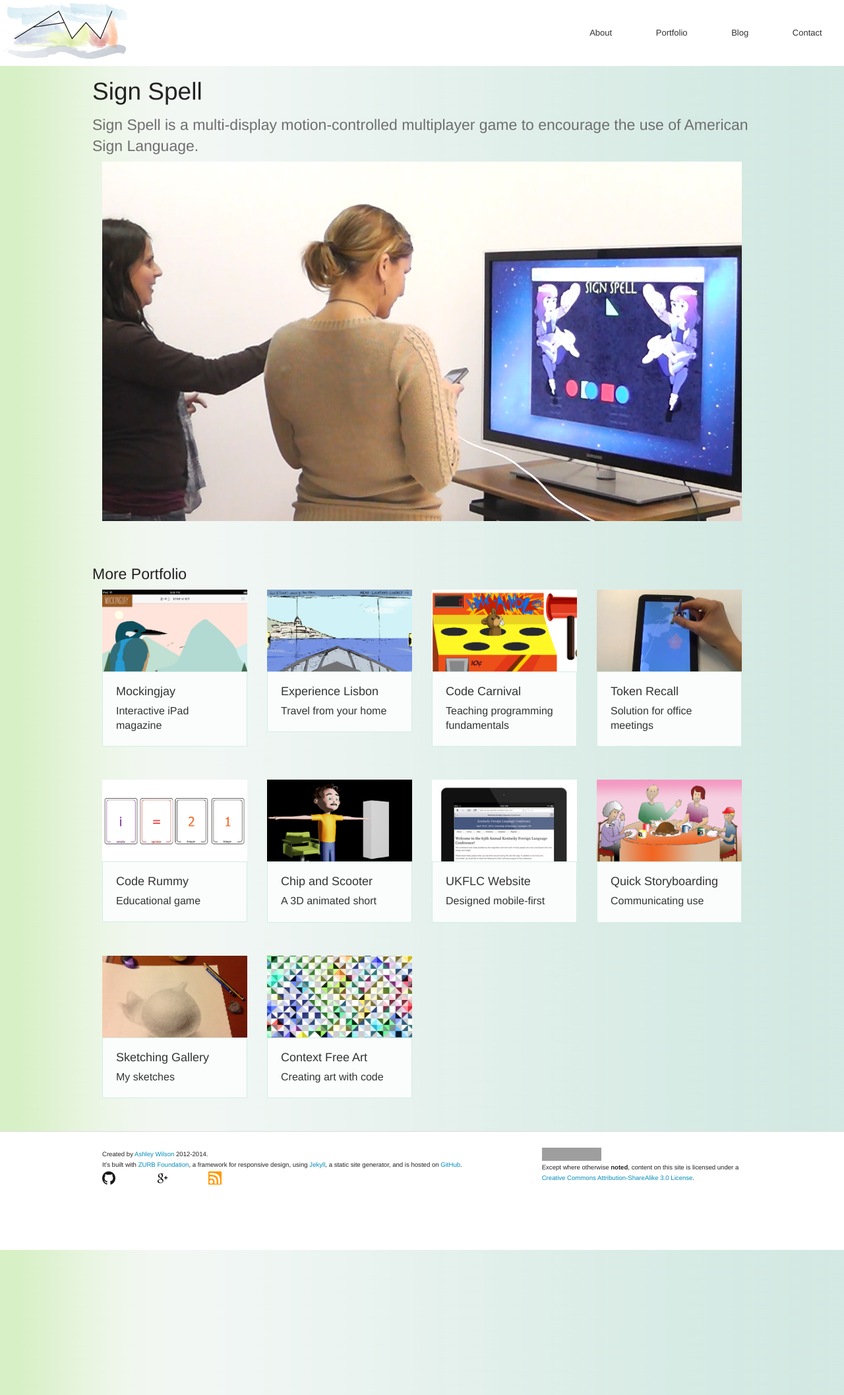
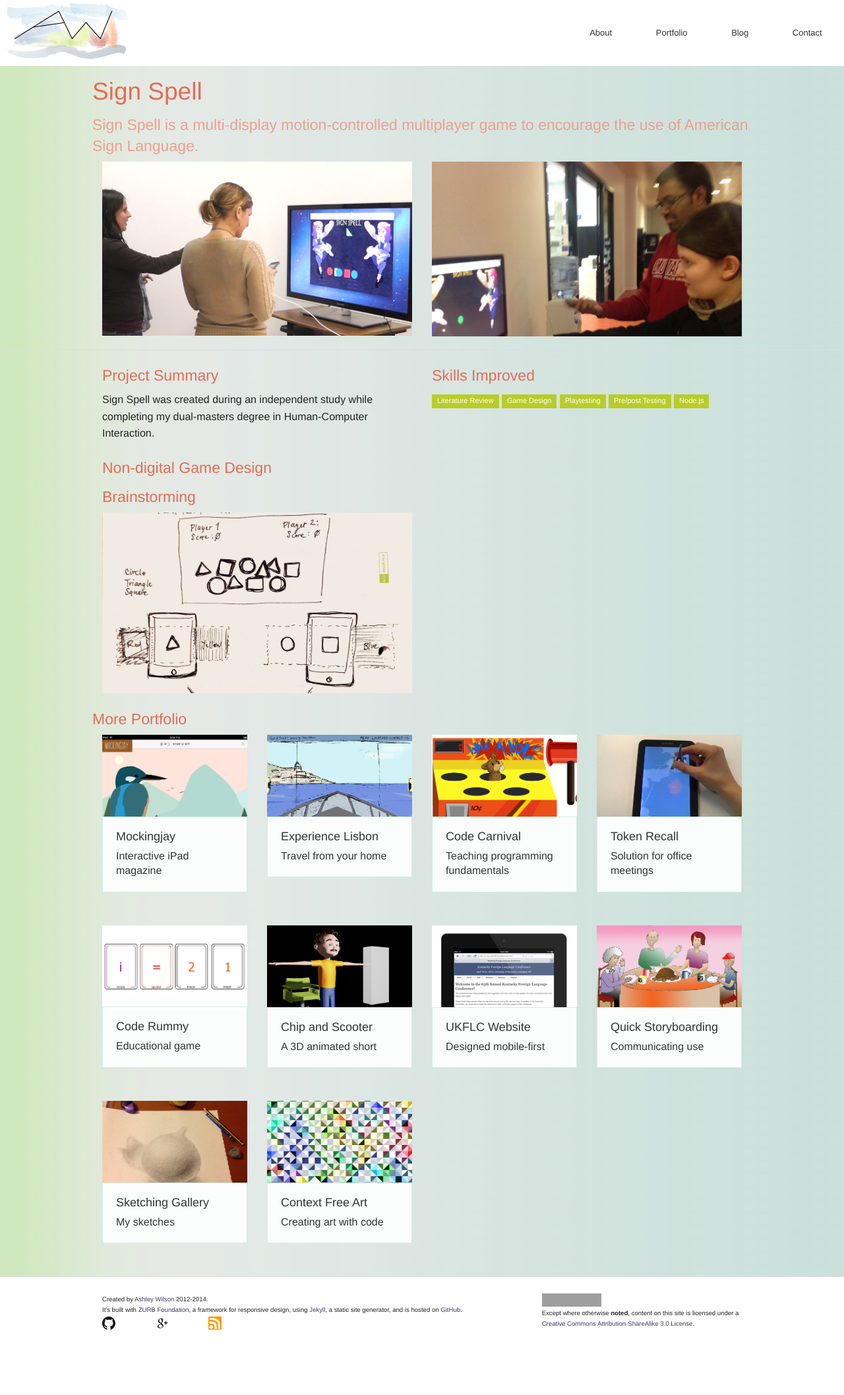
Before and after one commit to ashleybot/ashleybot.github.com, a Jekyll site: the page built from portfolio/_posts/2014-03-24-sign-spell.html, in a window 1280 px wide. Shown: the whole page at 66% size. Built offline with Jekyll 4.4.1, drawn with Linux system fonts in a browser that asks for light colours; grey boxes are pictures that could not be loaded.

Commit message:
welcome panel and color theme

```diff
--- a/portfolio/_posts/2014-03-24-sign-spell.html
+++ b/portfolio/_posts/2014-03-24-sign-spell.html
@@ -17,18 +17,56 @@
 </div>
 
 <div class="row">
-  <div class="large-12 columns">
+  <div class="large-6 columns">
     <img src="{{ site.baseurl }}/portfolio/assets/sign_spell/images/sign_spell_thumbnail_large.png" alt="Players testing Sign Spell" />
+  </div>
+  <div class="large-6 columns">
+    <img src="{{ site.baseurl }}/portfolio/assets/sign_spell/images/sign_spell_playtesting.png" alt="Players testing Sign Spell" />
+  </div>
+</div>
 
+<hr />
+
+<div class="row">
+  <div class="large-6 columns">
+    <h4>Project Summary</h4>
+    <p>
+      Sign Spell was created during an independent study while completing my dual-masters degree in Human-Computer Interaction.
+    </p>
+  </div>
+  <div class="large-6 columns">
+    <h4>Skills Improved</h4>
+    <p>
+      <span class="skill-label">Literature Review</span>
+      <span class="skill-label">Game Design</span>
+      <span class="skill-label">Playtesting</span>
+      <span class="skill-label">Pre/post Testing</span>
+      <span class="skill-label">Node.js</span>
+    </p>
   </div>
 </div>
 
 <div class="row">
   <div class="large-6 columns">
+    <h4>Non-digital Game Design</h4>
 
   </div>
   <div class="large-6 columns">
     <p>
+
+    </p>
+  </div>
+</div>
+
+<div class="row">
+  <div class="large-6 columns">
+    <h4>Brainstorming</h4>
+    <img src="{{ site.baseurl }}/portfolio/assets/sign_spell/images/sign_spell_sketch.jpg" alt="Sign Spell Initial Sketch" />
+
+  </div>
+  <div class="large-6 columns">
+    <p>
+
     </p>
   </div>
 </div>
@@ -42,13 +80,3 @@
     </p>
   </div>
 </div>
-
-<div class="row">
-  <div class="large-6 columns">
-
-  </div>
-  <div class="large-6 columns">
-    <p>
-    </p>
-  </div>
-</div>
```
Also changed, not shown: index.html (+4 -4 lines), portfolio/_posts/2013-10-29-storyboards.html (+4 -4 lines), portfolio/_posts/2014-03-23-code-carnival.html (+4 -4 lines), portfolio/_posts/2014-03-23-mockingjay.html (+5 -5 lines), css/app.css, images/welcome.png (added), portfolio/assets/sign_spell/images/sign_spell_playtesting.png (added), portfolio/assets/sign_spell/images/sign_spell_sketch.jpg (added).
